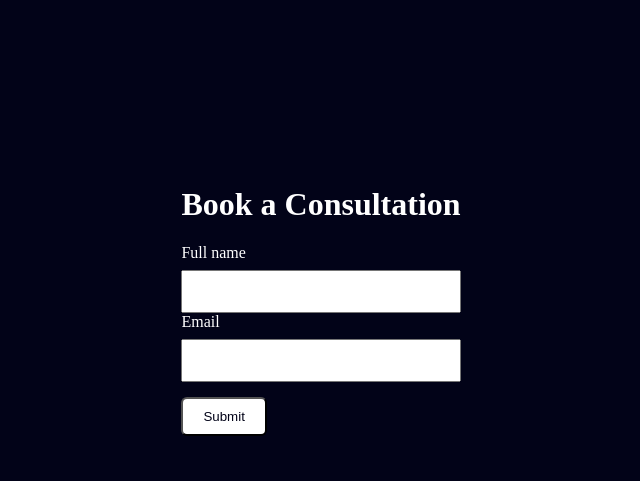
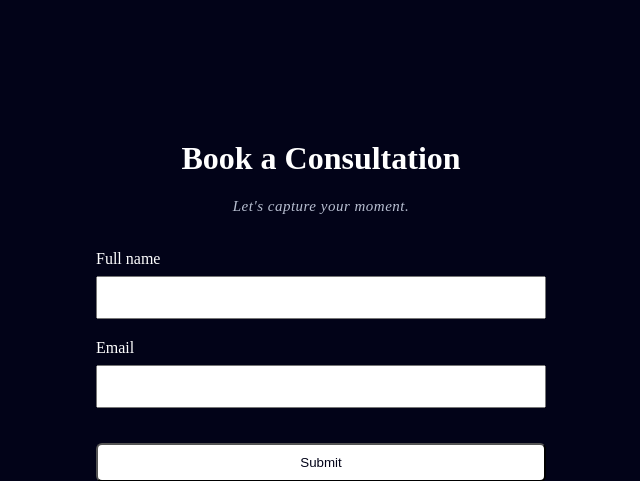
Before and after one commit to neem99/axis-co, a Django app: page /book/ in a window 1280 px wide. Shown: the part 240-721 px from the top of the page, without its empty margins (319-959 px from the left). Run offline with Django 5.2, Linux system fonts and the light colour scheme.

Commit message:
Add subtitle for booking page & typo fix for form container

```diff
--- a/static/css/styles.css
+++ b/static/css/styles.css
@@ -122,6 +122,16 @@ body {
     overflow-x: hidden;
 }
 
+.booking-subtitle {
+    font-size: 15px;
+    color: #b8bfd1;
+    text-align: center;
+    margin-top: 8px;
+    margin-bottom: 35px;
+    font-style: italic;
+    letter-spacing: 0.5px;
+}
+
 .booking-form-container {
     width: 100%;
     max-width: 450px;
--- a/templates/booking/book.html
+++ b/templates/booking/book.html
@@ -4,9 +4,11 @@
 
 {% block content %}
 <div class = "booking-page">
-    <div class = "booking-from-container">
+    <div class = "booking-form-container">
         <h1>Book a Consultation</h1>
-
+        <p class="booking-subtitle">
+            Let's capture your moment.
+        </p>
         {% if error %}
             <p>{{ error }}</p>
         {% endif %}
```
